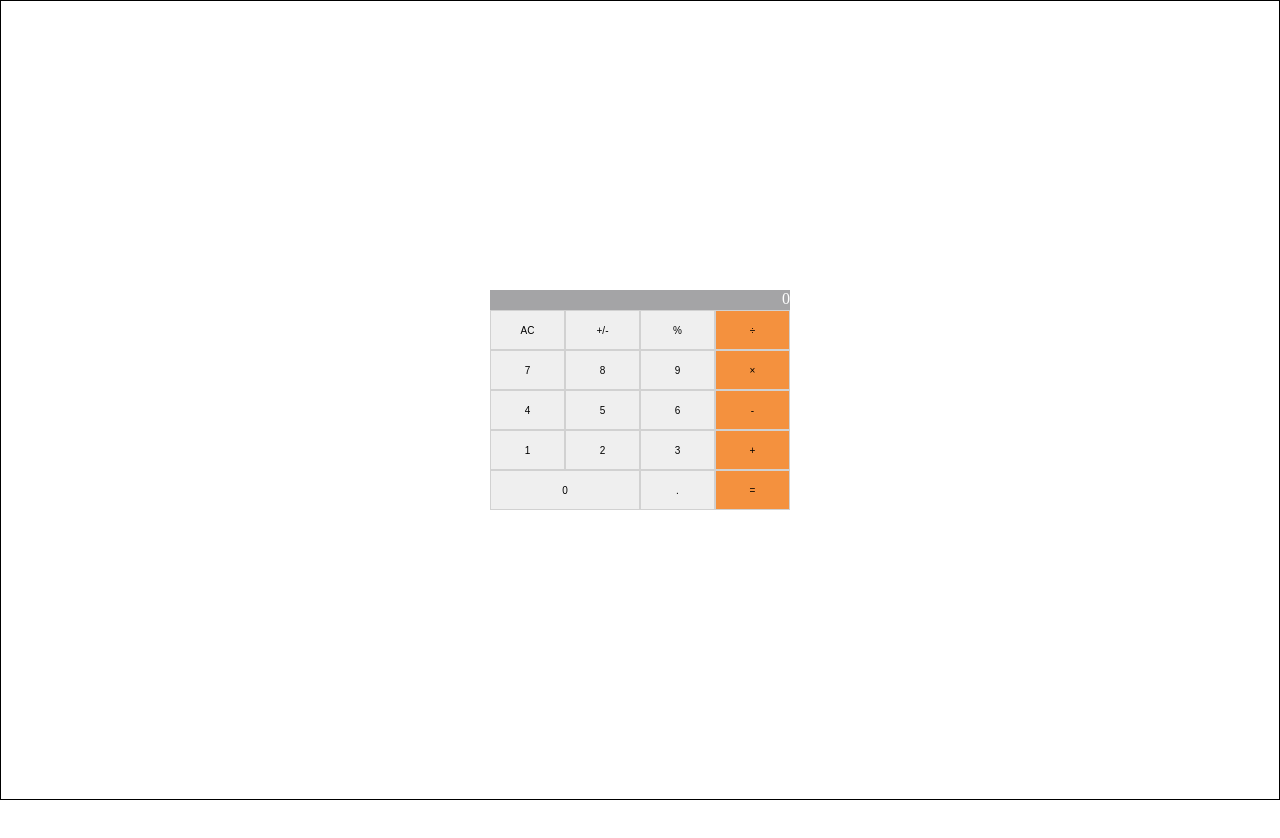
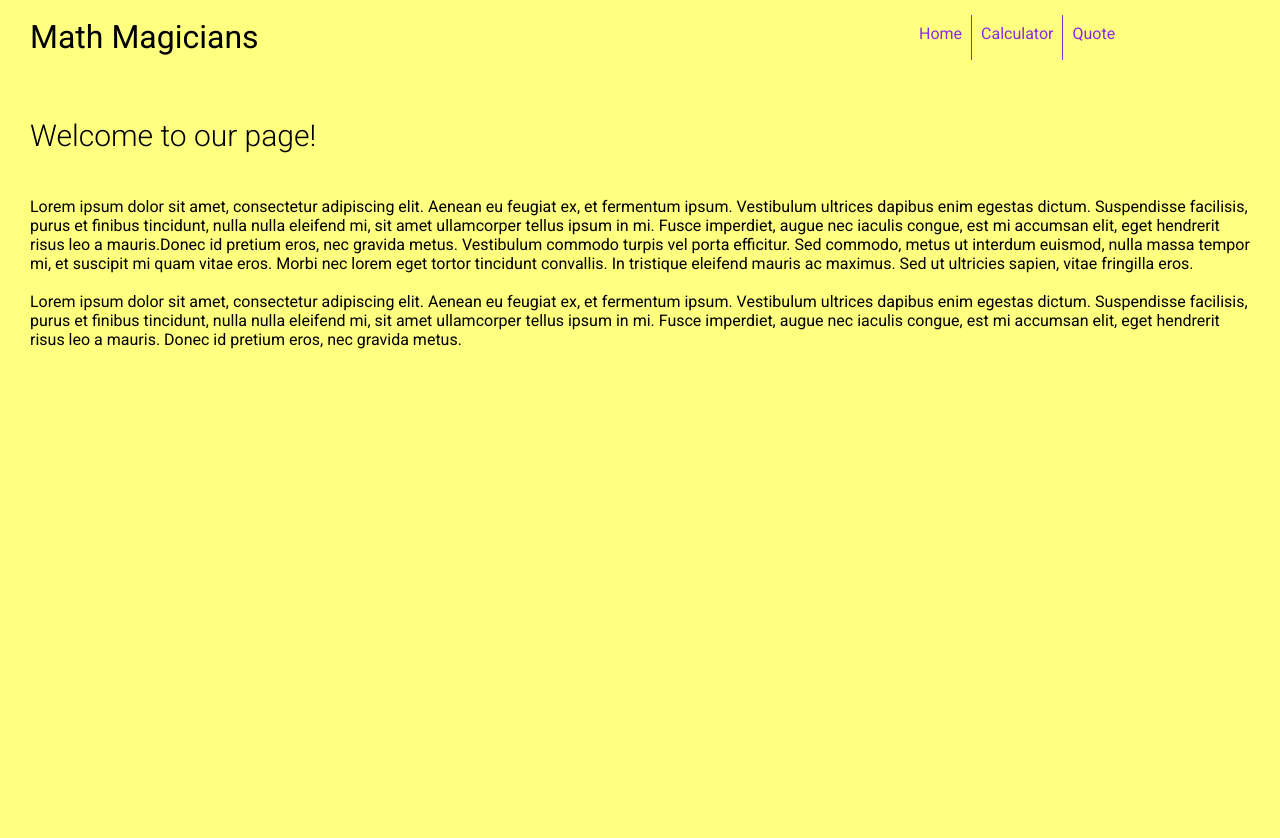
Before and after one commit to Balikuddembe/Math-Magicians-APP, a React (Create React App) app: page / in a window 1280 px wide. Shown: the top 838 px of the page. Before the commit the page ends 800 px from the top, so only its background shows below. Built offline with nearby package versions, Linux system fonts and the light colour scheme.

Commit message:
Implement Full-website

```diff
--- a/package.json
+++ b/package.json
@@ -11,6 +11,7 @@
     "prop-types": "^15.8.1",
     "react": "^18.2.0",
     "react-dom": "^18.2.0",
+    "react-router-dom": "^6.8.1",
     "react-scripts": "5.0.1",
     "web-vitals": "^2.1.4"
   },
--- a/src/App.css
+++ b/src/App.css
@@ -1,21 +1,32 @@
+@import url('https://fonts.googleapis.com/css2?family=Roboto:wght@100;300;400;500&display=swap');
 
 .calculator {
   display: flex;
-  flex-direction: column;
+  flex-direction: row;
   justify-content: center;
-  align-items: center;
   height: 100vh;
-  border: 1px solid black;
+  column-gap: 100px;
+  margin-top: 100px;
+}
+
+.components-body {
+  background-color: rgb(255, 255, 128);
+  font-family: 'Roboto', sans-serif;
+}
+
+.calculator-title {
+  font-family: 'Roboto', sans-serif;
+  font-size: 30px;
+  font-weight: 300;
 }
 
 .output {
-  height: 20px;
   width: 300px;
+  padding: 16px;
   margin-bottom: 0;
   background-color: #a4a4a6;
-  color: white;
+  color: #fff;
   text-align: end;
-  align-items: center;
 }
 
 .buttons {
@@ -41,3 +52,70 @@
 .operator {
   background-color: #f4913e;
 }
+
+.nav-bar {
+  padding: 15px 10px;
+  display: grid;
+  grid-template-columns: 5fr 2fr;
+}
+
+.header {
+  font-weight: 400;
+  font-size: 32px;
+  line-height: 1.4;
+  padding-left: 20px;
+}
+
+.nav-links {
+  display: flex;
+  flex-direction: row;
+}
+
+a {
+  color: blueviolet;
+  text-decoration: none;
+}
+
+a:hover {
+  color: #fff;
+}
+
+.nav-links > li {
+  padding: 9px;
+  border-right: 1px solid blueviolet;
+  list-style-type: none;
+}
+
+.nav-links > li:last-child {
+  border: none;
+}
+
+.home_container {
+  height: 100vh;
+}
+
+.home_title {
+  line-height: 1.4;
+  margin: 40px 30px;
+  font-family: 'Roboto', sans-serif;
+  font-size: 30px;
+  font-weight: 300;
+}
+
+.home_text {
+  margin: 30px;
+  font-family: 'Roboto', sans-serif;
+}
+
+.quote_container {
+  display: flex;
+  justify-content: center;
+  margin-top: 156px;
+  height: 100vh;
+}
+
+.quote {
+  font-family: 'Roboto', sans-serif;
+  font-size: 25px;
+  width: 700px;
+}
--- a/src/App.js
+++ b/src/App.js
@@ -1,13 +1,22 @@
 import React from 'react';
+import { BrowserRouter, Routes, Route } from 'react-router-dom';
+import './App.css';
 import Calculator from './components/Calculator';
-import './App.css';
+import Home from './components/Home';
+import Nav from './components/NavBar';
+import Quote from './components/Quote';
 
-function App() {
-  return (
-    <div>
-      <Calculator />
+const App = () => (
+  <BrowserRouter>
+    <div className="components-body">
+      <Nav />
+      <Routes>
+        <Route path="/" element={<Home />} />
+        <Route path="/calculator" element={<Calculator />} />
+        <Route path="/quote" element={<Quote />} />
+      </Routes>
     </div>
-  );
-}
+  </BrowserRouter>
+);
 
 export default App;
--- a/src/components/Calculator.js
+++ b/src/components/Calculator.js
@@ -16,8 +16,11 @@ function Calculator() {
 
   return (
     <div className="calculator">
-      <OutPut state={state} />
-      <Buttons handleClick={handleClick} />
+      <h1 className="calculator-title">Let&apos;s do some math!</h1>
+      <div>
+        <OutPut state={state} />
+        <Buttons handleClick={handleClick} />
+      </div>
     </div>
   );
 }
--- /dev/null
+++ b/src/components/Home.js
@@ -0,0 +1,28 @@
+import React from 'react';
+
+const Home = () => (
+  <div className="home_container">
+    <h2 className="home_title">Welcome to our page!</h2>
+    <p className="home_text">
+      Lorem ipsum dolor sit amet, consectetur adipiscing elit. Aenean eu feugiat ex,
+      et fermentum ipsum. Vestibulum ultrices dapibus enim egestas dictum. Suspendisse
+      facilisis, purus et finibus tincidunt, nulla nulla eleifend mi, sit amet ullamcorper
+      tellus ipsum in mi. Fusce imperdiet, augue nec iaculis congue, est mi accumsan elit,
+      eget hendrerit risus leo a mauris.Donec id pretium eros, nec gravida metus.
+      Vestibulum commodo turpis vel porta efficitur. Sed commodo, metus ut interdum euismod,
+      nulla massa tempor mi, et suscipit mi quam vitae eros. Morbi nec lorem
+      eget tortor tincidunt convallis. In tristique eleifend mauris ac maximus.
+      Sed ut ultricies sapien, vitae fringilla eros.
+      <br />
+      <br />
+      Lorem ipsum dolor sit amet, consectetur adipiscing elit. Aenean eu feugiat ex,
+      et fermentum ipsum. Vestibulum ultrices dapibus enim egestas dictum. Suspendisse
+      facilisis, purus et finibus tincidunt, nulla nulla eleifend mi, sit amet ullamcorper
+      tellus ipsum in mi. Fusce imperdiet, augue nec iaculis congue, est mi accumsan elit,
+      eget hendrerit risus leo a mauris. Donec id pretium eros, nec gravida metus.
+    </p>
+  </div>
+
+);
+
+export default Home;
--- /dev/null
+++ b/src/components/NavBar.js
@@ -0,0 +1,16 @@
+import React from 'react';
+import { Link } from 'react-router-dom';
+
+function Nav() {
+  return (
+    <nav className="nav-bar">
+      <h1 className="header">Math Magicians</h1>
+      <div className="nav-links">
+        <li><Link to="/">Home</Link></li>
+        <li><Link to="/Calculator">Calculator</Link></li>
+        <li><Link to="/quote">Quote</Link></li>
+      </div>
+    </nav>
+  );
+}
+export default Nav;
--- /dev/null
+++ b/src/components/Quote.js
@@ -0,0 +1,13 @@
+import React from 'react';
+
+const Quote = () => (
+  <div className="quote_container">
+    <p className="quote">
+      Mathematics is not about numbers, equations,
+      computations, or algorithms: it is about understanding.
+      -William Paul Thurston
+    </p>
+  </div>
+);
+
+export default Quote;
```
Also changed, not shown: 1 other file (tests, documents, lock files or other folders).
